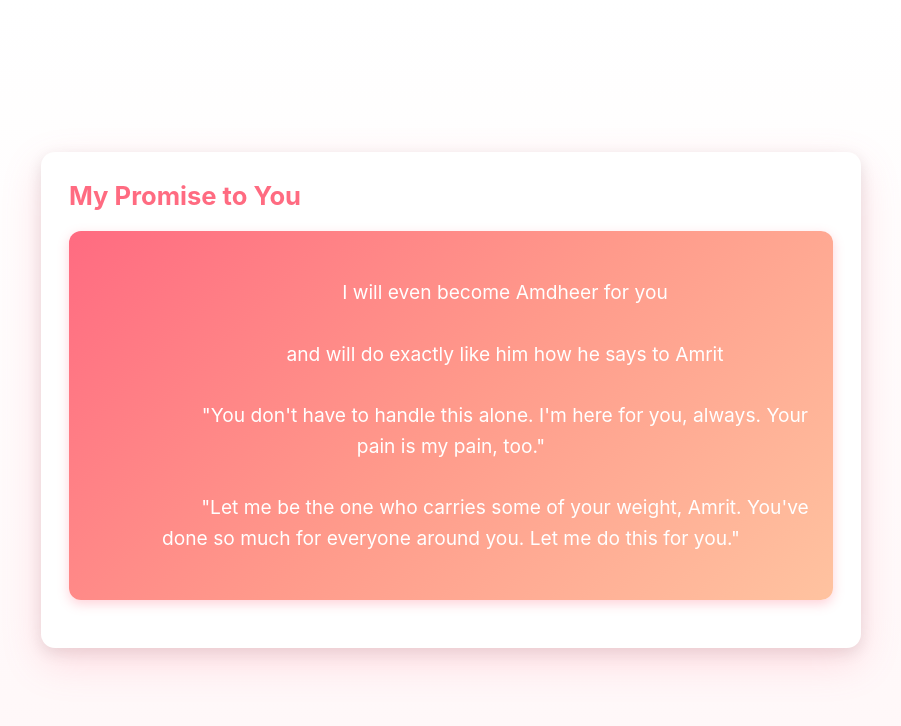
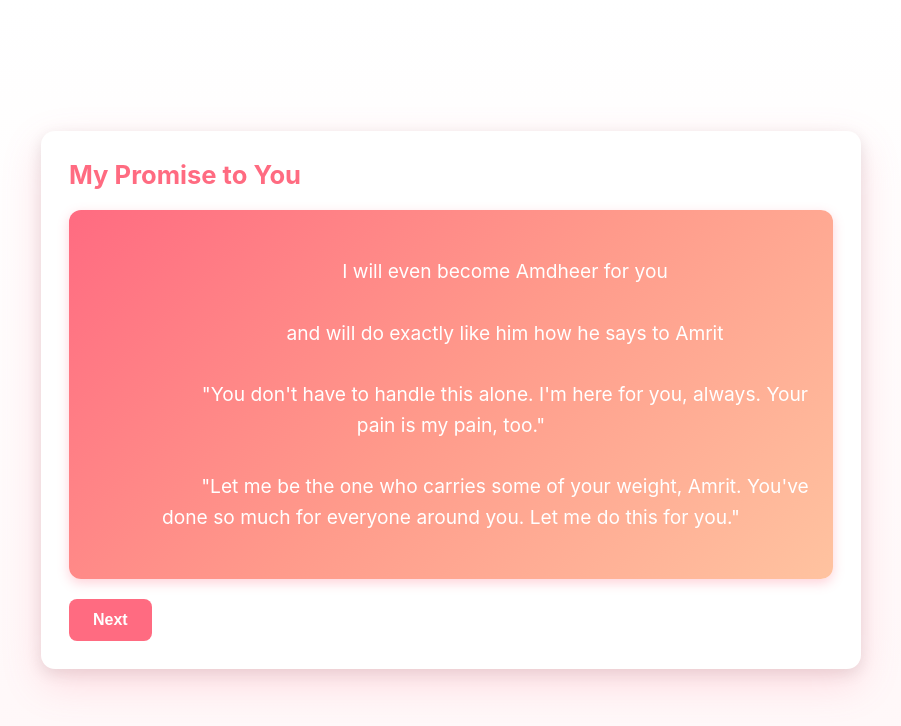
Before and after one commit to vsainics-sudo/feelings, a plain HTML site: page page3.html in a window 1280 px wide. Shown: the whole page, without its empty margins (189-1090 px from the left). Drawn offline with Linux system fonts and the light colour scheme.

Commit message:
Update page3.html

```diff
--- a/page3.html
+++ b/page3.html
@@ -17,6 +17,7 @@
                     "You don't have to handle this alone. I'm here for you, always. Your pain is my pain, too."<br>
                     "Let me be the one who carries some of your weight, Amrit. You've done so much for everyone around you. Let me do this for you."
                 </p>
+                <button id="nextBtn" class="next-btn">Next</button>
             </div>
         </div>
     </div>
```
